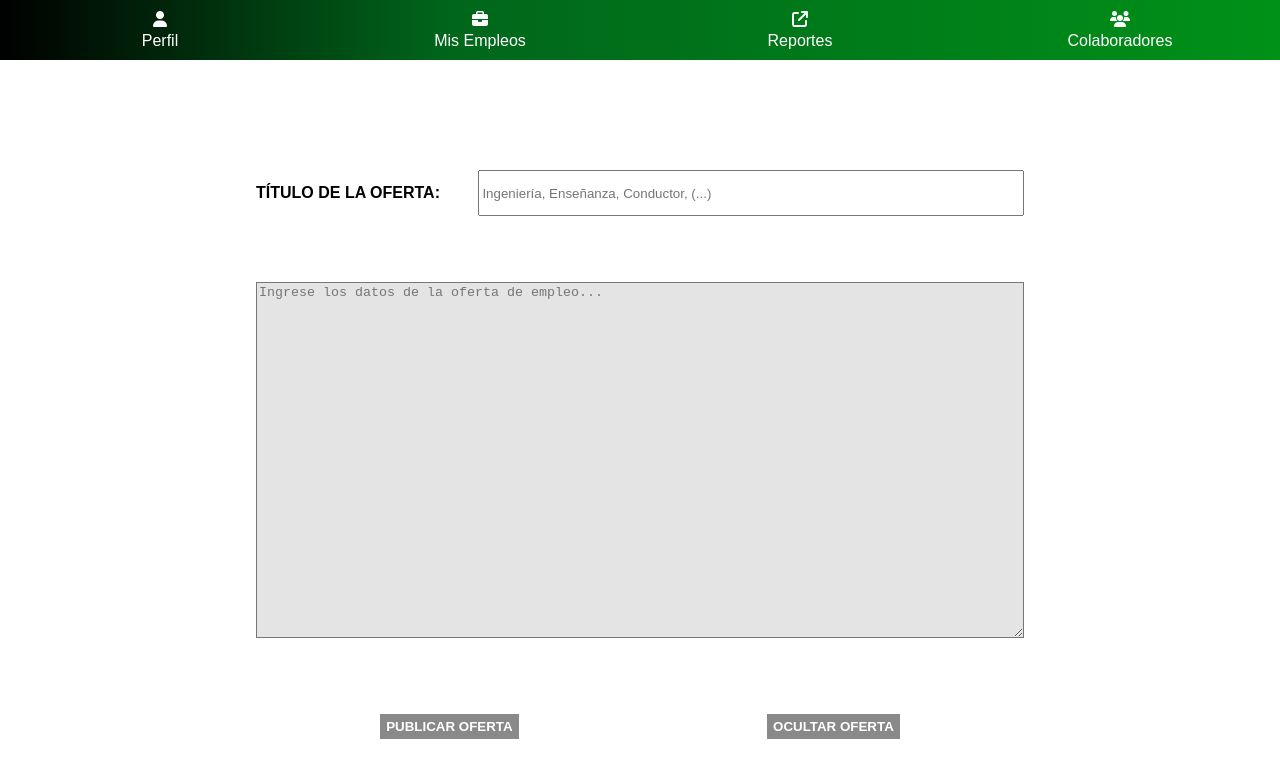
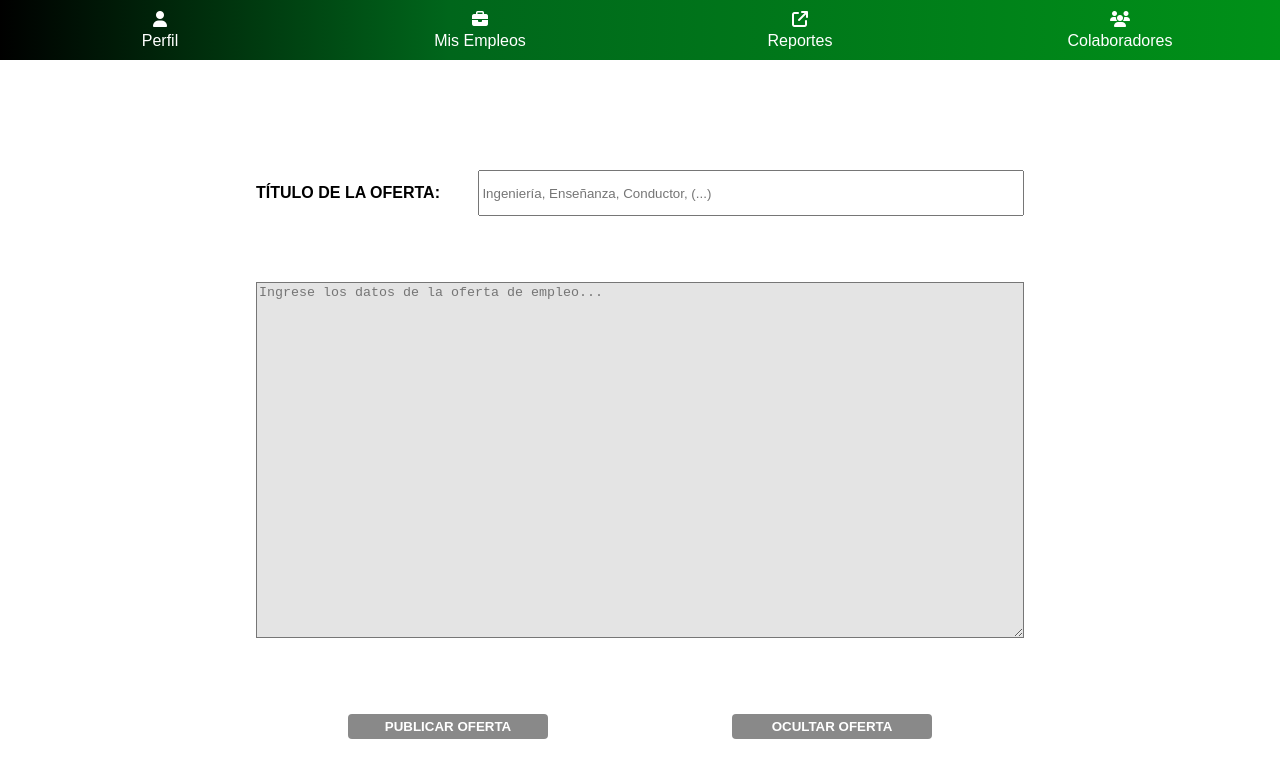
Before and after one commit to AleChacon34/AgileWare-Solutions---Proyecto, a plain HTML site: page Bolsa de Empleo/Empresa - Mis Empleos/Crear Oferta de Empleo/crearOfertaEmpleo.html in a window 1280 px wide. Drawn offline with Linux system fonts and the light colour scheme.

Commit message:
Updated crear Oferta

```diff
--- a/Bolsa de Empleo/Empresa - Mis Empleos/Crear Oferta de Empleo/crearOfertaEmpleo.css
+++ b/Bolsa de Empleo/Empresa - Mis Empleos/Crear Oferta de Empleo/crearOfertaEmpleo.css
@@ -49,9 +49,19 @@ button{
     background-color: rgb(137, 137, 137);
     font-weight: bolder;
     border-style: none;
-    height:25px
+    height:25px;
+    width: 200px;
+    border-radius: 4px;
 }
 
 button:hover{
     background-color: black;
+    width: 220px;
 }
+
+/* footer{
+    width:100%;
+    text-align: center;
+    font-size: x-small;
+    background: linear-gradient(90deg, rgba(0,0,0,1) 0%, rgb(0, 102, 27) 35%, rgb(0, 145, 24) 100%);
+} */
```
Also changed, not shown: Bolsa de Empleo/Empresa - Mis Empleos/Crear Oferta de Empleo/crearOfertaEmpleo.html (+6 -0 lines).
